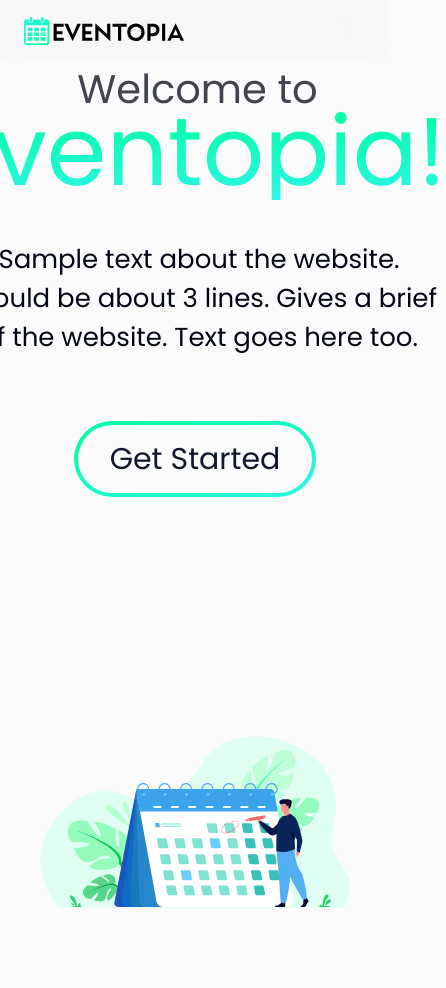
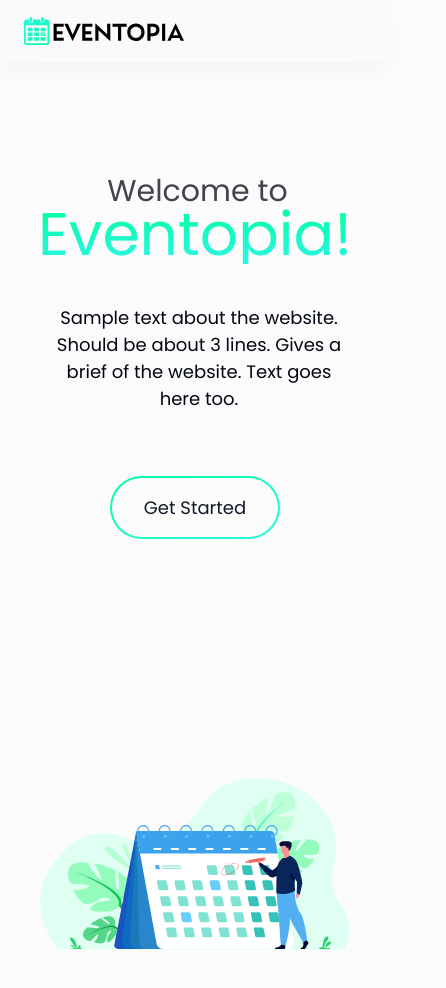
Before and after one commit to HarjjotSinghh/Eventopia, a React (Create React App) app in the folder frontend/: page /home in a window 390 px wide. Shown: the top 988 px of the page, 446 px wide, since content can reach past the window. Built offline with nearby package versions, Linux system fonts and the light colour scheme.

Commit message:
Added hamburger button (need to remove bugs)

```diff
--- a/frontend/src/App.js
+++ b/frontend/src/App.js
@@ -10,7 +10,7 @@ function App() {
   return (
     <>
       <Navbar/>
-      <div className='main flex justify-center gap-[100px] items-center w-[100%] select-none pl-10 pr-10 pb-[100px] xl:pt-[10%] pt-[15%] xl:flex-row flex-col'>
+      <div className='main flex justify-center gap-[100px] items-center w-[100%] select-none pl-10 pr-10 pb-[100px] xl:pt-[10%] pt-[20vh] xl:flex-row flex-col overflow-x-hidden'>
         <div className='flex justify-center xl:items-start items-center flex-col xl:max-w-[30%]'>
           <SubHeading SubHeadingText="Welcome to"/>
           <Heading HeadingText="Eventopia!"/>
@@ -20,27 +20,6 @@ function App() {
         <div className='flex justify-center items-center'>
           <MainPageVector/>
         </div>
-      {/* <BrowserRouter>
-        <Routes>
-          <Route
-            path='/home'
-            element = {<NavbarHeading NavbarHeadingText="Home"/>}
-          />
-          <Route
-            path='/events'
-            element = {<NavbarHeading NavbarHeadingText="Events"/>}
-          />
-          <Route
-            path='/apply'
-            element = {<NavbarHeading NavbarHeadingText="Add An Event"/>}
-          />
-          <Route
-            path='/contact'
-            element = {<NavbarHeading NavbarHeadingText="Contact Us"/>}
-          />
-        </Routes>
-      </BrowserRouter> */}
-
       </div>
     </>
 
--- a/frontend/src/components/Button.js
+++ b/frontend/src/components/Button.js
@@ -1,7 +1,7 @@
 export const Button = ({ButtonText}) => {
     return (
         <div className="pt-16">
-            <button className="relative inline-flex items-center justify-center p-[4px]  overflow-hidden text-3xl font-medium text-gray-900 rounded-[100px] group bg-gradient-to-br from-[#00ff9e] to-[#2cf6e6] group-hover:from-[#00ff9e] group-hover:to-[#2cf6e6 hover:text-gray-900 focus:ring-[0.5px] focus:outline-none focus:ring-[#00ff9e] dark:focus:ring-[#2cf6e6]">
+            <button className="relative inline-flex items-center justify-center p-[2px]  overflow-hidden xl:text-3xl text-[18px] font-medium text-gray-900 rounded-[100px] group bg-gradient-to-br from-[#00ff9e] to-[#2cf6e6] group-hover:from-[#00ff9e] group-hover:to-[#2cf6e6 hover:text-gray-900 focus:ring-[0.5px] focus:outline-none focus:ring-[#00ff9e] dark:focus:ring-[#2cf6e6]">
                 <span className="relative px-8 py-4 transition-all ease-[cubic-bezier(.5,0,.5,1)] duration-300 bg-[#fbfbfb] rounded-[100px] group-hover:bg-opacity-0">
                     {ButtonText}
                 </span>
--- /dev/null
+++ b/frontend/src/components/HamburgerButton.js
@@ -0,0 +1,20 @@
+export const HamburgerButton  = () => {
+    return (
+        <div className="z-[111] flex items-center justify-end fixed top-0 pr-6 w-screen py-3 ">
+            <button className="group relative xl:invisible">
+                <div className="relative flex overflow-hidden items-center justify-center rounded-full w-[40px] h-[40px] transform transition-all bg-gradient-to-b from-[#00ff9e] to-[#2cf6e6] ring-0 ring-gray-300 hover:ring-4 group-focus:ring-4 ring-opacity-20 duration-200 shadow-md">
+                    <div className="flex flex-col justify-between w-[20px] h-[20px] transform transition-all duration-300 origin-center overflow-hidden">
+                        <div className="bg-[#fbfbfb] h-[2px] w-7 transform transition-all duration-300 origin-left group-focus:translate-x-10"></div>
+                        <div className="bg-[#fbfbfb] h-[2px] w-7 rounded transform transition-all duration-300 group-focus:translate-x-10 delay-75"></div>
+                        <div className="bg-[#fbfbfb] h-[2px] w-7 transform transition-all duration-300 origin-left group-focus:translate-x-10 delay-150"></div>
+
+                        <div className="absolute items-center justify-between transform transition-all duration-500 top-2.5 -translate-x-10 group-focus:translate-x-0 flex w-0 group-focus:w-12">
+                        <div className="absolute bg-[#fbfbfb] h-[2px] w-5 transform transition-all duration-500 rotate-0 delay-300 group-focus:rotate-45"></div>
+                        <div className="absolute bg-[#fbfbfb] h-[2px] w-5 transform transition-all duration-500 -rotate-0 delay-300 group-focus:-rotate-45"></div>
+                        </div>
+                    </div>
+                </div>
+            </button>
+        </div>
+    )
+};
--- a/frontend/src/components/Heading.js
+++ b/frontend/src/components/Heading.js
@@ -2,7 +2,7 @@ import React from 'react'
 
 export const Heading = ({HeadingText}) => {
   return (
-    <div className='text-8xl text-transparent font-medium bg-clip-text bg-gradient-to-b from-[#00ff9e] to-[#2cf6e6]'>
+    <div className='xl:text-8xl text-6xl text-transparent font-medium bg-clip-text bg-gradient-to-b from-[#00ff9e] to-[#2cf6e6]'>
         { HeadingText }
     </div>
   )
--- a/frontend/src/components/Navbar.js
+++ b/frontend/src/components/Navbar.js
@@ -1,10 +1,14 @@
 import Logo from "./Logo";
 import NavbarHeading from "./NavbarHeading";
 import { Link } from "react-router-dom";
+// import { HamburgerButton } from "./HamburgerButton";
 
 const Navbar = () => {
     return (
-        <header className="navbar flex items-center justify-between fixed z-[99] top-0 w-screen py-4 bg-transparent backdrop-blur-xl backdrop-brightness-[0.98]">
+        <div>
+            {/* <HamburgerButton /> */}
+
+            <header className="navbar flex items-center justify-between fixed z-[99] top-0 w-screen py-4 bg-transparent backdrop-blur-lg backdrop-brightness-[0.99] shadow-lg shadow-[#f5f5f5]">
             <Link to="/">
                 <Logo/>
             </Link>
@@ -23,6 +27,9 @@ const Navbar = () => {
                 </Link>
             </div>
         </header>
+        </div>
+
+
     )
 };
 export default Navbar;
--- a/frontend/src/components/Paragraph.js
+++ b/frontend/src/components/Paragraph.js
@@ -1,6 +1,6 @@
 export const Pragraph = ({ParagraphText}) => {
     return (
-        <p className="text-[26px] text-gray-950 font-extralight xl:max-w-[650px] pl-2 pt-10 xl:text-left text-center">
+        <p className="xl:text-[26px] lg:text-[26px] text-[18px] text-gray-950 font-extralight xl:max-w-[650px] pl-2 pt-10 xl:text-left text-center">
             {ParagraphText}
         </p>
     )
--- a/frontend/src/components/SubHeading.js
+++ b/frontend/src/components/SubHeading.js
@@ -2,7 +2,7 @@ import React from 'react'
 
 export const SubHeading = ({SubHeadingText}) => {
   return (
-    <div className='text-[40px] mb-[-15px] ml-[5px] text-gray-950 font-medium opacity-75'>
+    <div className='xl:text-[40px] text-[30px] xl:mb-[-15px] mb-[-10px] ml-[5px] text-gray-950 font-medium opacity-75'>
         { SubHeadingText }
     </div>
   )
```
